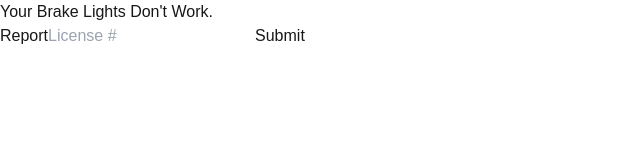
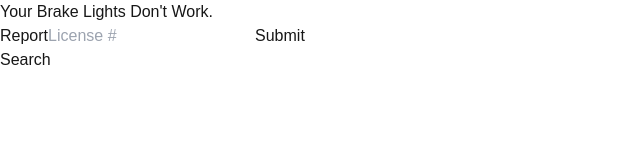
Before and after one commit to max-cheung/your-brake-lights-dont-work, a Next.js app: page / in a window 1280 px wide. Shown: the top 160 px of the page, without its empty margins (0-640 px from the left). Built offline with nearby package versions, Linux system fonts and the light colour scheme.

Commit message:
added search-form.tsx

```diff
--- a/src/app/page.tsx
+++ b/src/app/page.tsx
@@ -1,4 +1,5 @@
-import Form from "@/app/ui/report-form";
+import ReportForm from "@/app/ui/report-form";
+import SearchForm from "./ui/search-form";
 // font-[family-name:var(--font-geist-mono)]
 export default function Page() {
   return (
@@ -6,7 +7,8 @@ export default function Page() {
       <h1 className="font-[family-name:var(--font-geist-mono)] mb-2">
         Your Brake Lights Don't Work.
       </h1>
-      <Form />
+      <ReportForm />
+      <SearchForm />
     </main>
   );
 }
--- /dev/null
+++ b/src/app/ui/search-form.tsx
@@ -0,0 +1,5 @@
+export default function Form() {
+  return (
+    <h1>Search</h1>
+  )
+}
```
